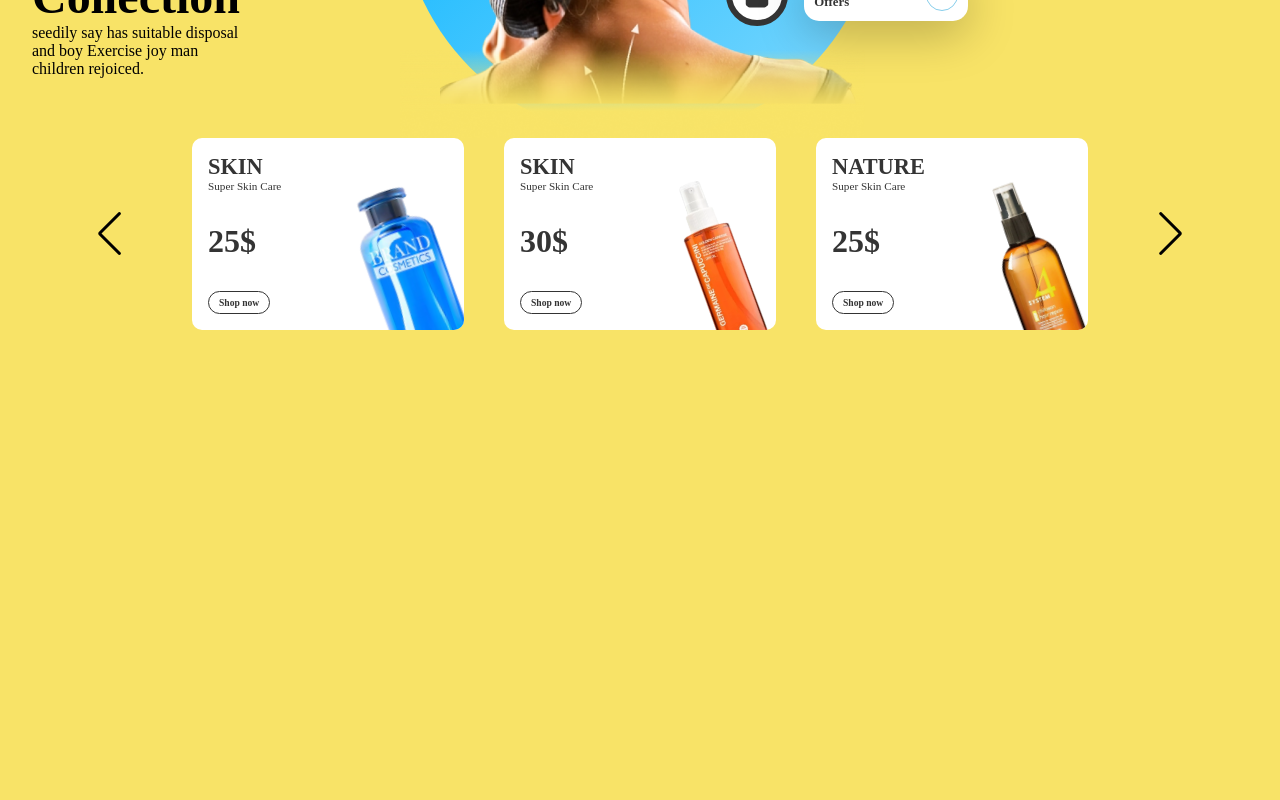
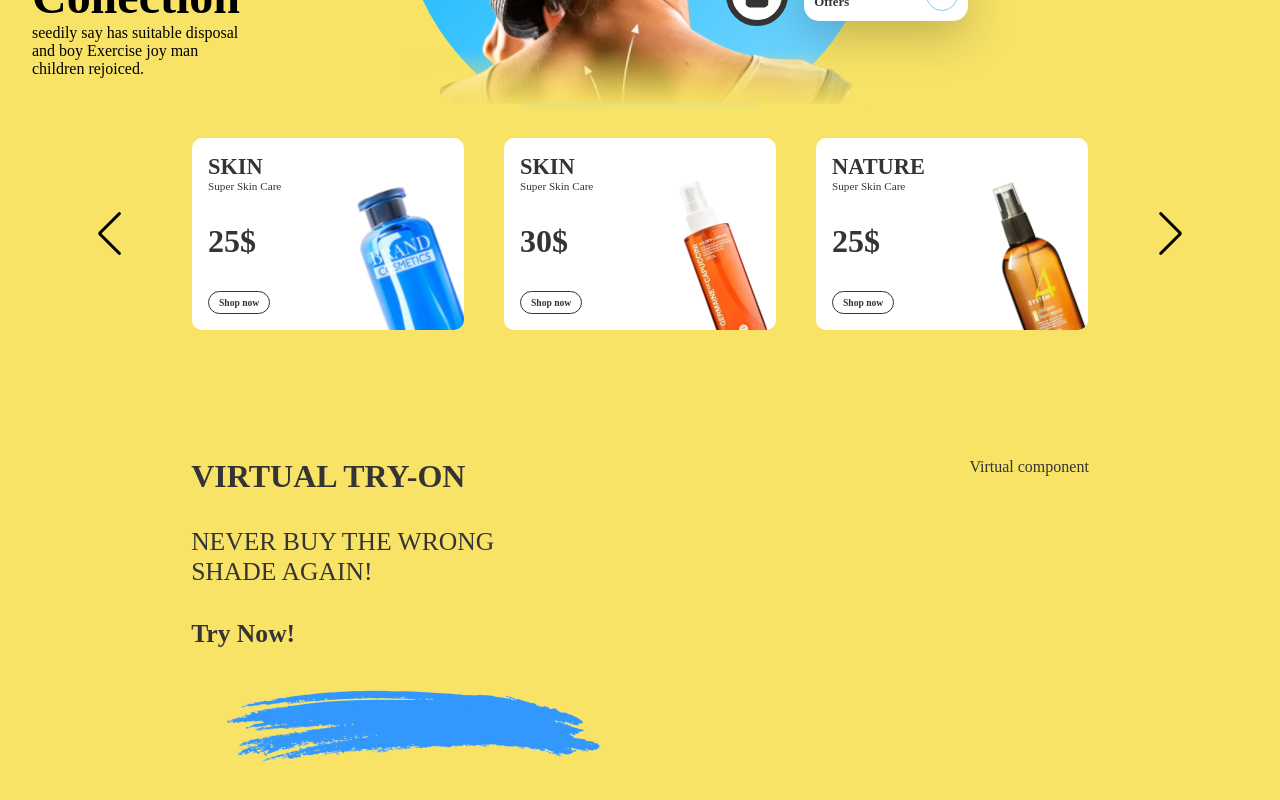
Before and after one commit to DahmanCode/E-commerceWesire, a React (Create React App) app: page / in a window 1280 px wide. Shown: the part 408-1208 px from the top of the page. Before the commit the page ends 800 px from the top, so only its background shows below. Built offline with nearby package versions, Linux system fonts and the light colour scheme; a web font is replaced by a local one.

Commit message:
resize the images with object-fit and change the width of scrollbar

```diff
--- a/src/App.css
+++ b/src/App.css
@@ -10,8 +10,8 @@
   flex-direction: column;
 }
 ::-webkit-scrollbar{
-  height: 12px;
-  width: 12px;
+  height: 8px;
+  width: 8px;
   }
 
   ::-webkit-scrollbar-track{
--- a/src/App.js
+++ b/src/App.js
@@ -2,6 +2,7 @@
 import Hero from "./compononents/Hero/Hero";
 import Slider from "./compononents/Slider/Slider";
 import Header from "./compononents/header/Header";
+import Virtual from "./compononents/Virtual/Virtual";
 
 function App() {
   return (
@@ -9,6 +10,7 @@
       <Header />
       <Hero />
       <Slider />
+      <Virtual />
     </div>
   );
 }
--- a/src/compononents/Slider/Slider.css
+++ b/src/compononents/Slider/Slider.css
@@ -63,10 +63,13 @@
   width: max-content;
   border-radius: 15px;
   font-weight: bold;
+  cursor: pointer;
+  transition: all .3s;
 }
 
 .left-s > :nth-child(3):hover {
-
+  background-color: var(--bg);
+  border-color: white;
 }
 
 .img-p {
--- /dev/null
+++ b/src/compononents/Virtual/Virtual.jsx
@@ -0,0 +1,23 @@
+import React from 'react'
+import css from './Virtual.module.css'
+import Shade from '../../assets/shade.png'
+
+function Virtual() {
+  return (
+    <div className={css.Virtual}>
+      <div className={css.left}>
+        <span>Virtual Try-On</span>
+        <span>Never Buy the wrong Shade Again!</span>
+        <span>Try Now!</span>
+        <img src={Shade} alt="" />
+      </div>
+
+      <div className={css.right}>
+        Virtual component
+      </div>
+
+    </div>
+  )
+}
+
+export default Virtual
--- /dev/null
+++ b/src/compononents/Virtual/Virtual.module.css
@@ -0,0 +1,33 @@
+.Virtual {
+  margin-top: 6rem;
+  margin-bottom: 6rem;
+  padding: 2rem;
+  display: flex;
+  justify-content: space-around;
+}
+
+.left {
+  display: flex;
+  flex-direction: column;
+  gap: 2rem;
+  position: relative;
+}
+
+.left > :nth-child(1) {
+  font-size: 2rem;
+  text-transform: uppercase;
+  display: block;
+  font-weight: bold;
+}
+
+.left > :nth-child(2) {
+  font-size: 1.6rem;
+  text-transform: uppercase;
+  display: block;
+  width: 20rem;
+}
+
+.left > :nth-child(3) {
+  font-size: 1.6rem;
+  font-weight: bold;
+}
--- a/src/compononents/header/Header.module.css
+++ b/src/compononents/header/Header.module.css
@@ -33,9 +33,13 @@
   list-style: none;
 }
 
+.menu > li {
+  cursor: pointer;
+  transition: all .3s;
+}
+
 .menu > li:hover {
   color: #fe956f;
-  cursor: pointer;
 }
 
 .search {
```
